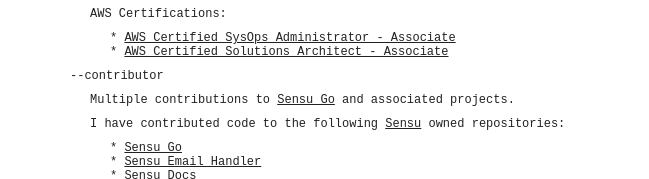
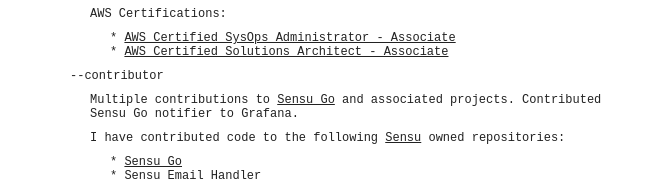
Before and after one commit to nixwiz/Resume, a plain HTML site: page index.html in a window 1280 px wide. Shown: the part 1083-1262 px from the top of the page, without its empty margins (0-649 px from the left). Drawn offline with Linux system fonts and the light colour scheme.

Commit message:
additions

```diff
--- a/index.html
+++ b/index.html
@@ -183,7 +183,7 @@ TODD(7)                           Linux User's Manual
 </p>
 <p class="doublesubtext">
   Multiple contributions to <a href="https://sensu.io/products/core">Sensu Go</a> and associated
-  projects.
+  projects.  Contributed Sensu Go notifier to Grafana.
 </p>
 <p class="doublesubtext">
   I have contributed code to the following <a href="https://github.com/sensu>">Sensu</a> owned repositories:
@@ -203,6 +203,8 @@ TODD(7)                           Linux User's Manual
       sensu-go-pushover-handler</a><br />
   * <a href="https://github.com/nixwiz/sensu-go-graphite-handler">
       sensu-go-graphite-handler</a><br />
+  * <a href="https://github.com/nixwiz/sensu-aws-sns-handler">
+      sensu-aws-sns-handler</a><br />
   * <a href="https://github.com/nixwiz/sensu-go-fatigue-check-filter">
       sensu-go-fatigue-check-filter</a><br />
 </p>
```
